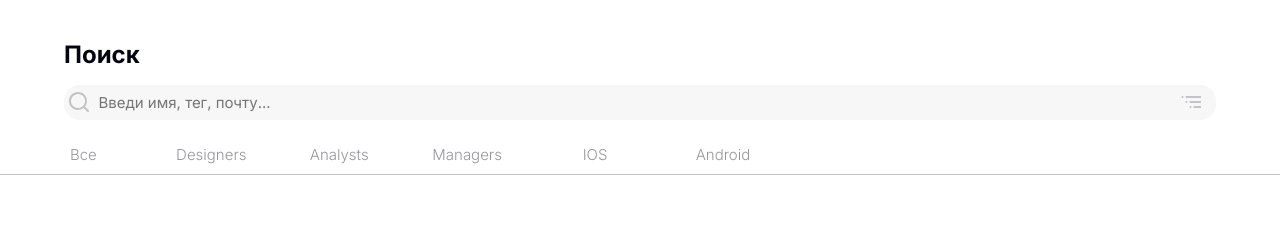
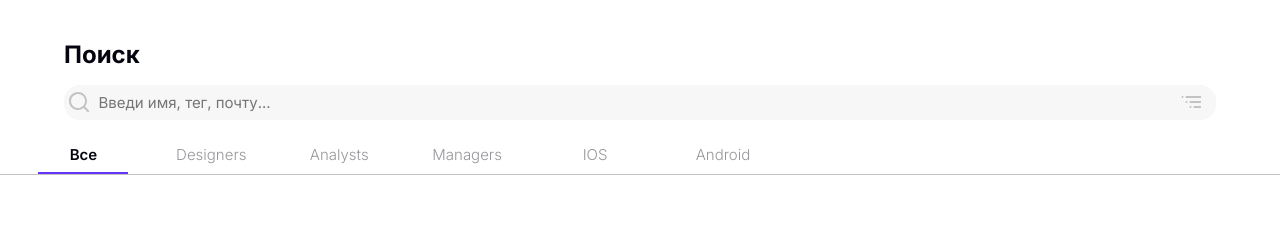
Before and after one commit to KarimAlba/KODE, a React (Create React App) app: page /1 in a window 1280 px wide. Shown: the top 235 px of the page. Built offline with nearby package versions, Linux system fonts and the light colour scheme; no server answers.

Commit message:
most bags were fixed

```diff
--- a/src/components/customLink/CustomLinkComponent.tsx
+++ b/src/components/customLink/CustomLinkComponent.tsx
@@ -1,6 +1,5 @@
 import IWorker from '../../models/IWorker';
-import { Link, useMatch } from 'react-router-dom';
-import { useEffect } from 'react';
+import { Link } from 'react-router-dom';
 import axios from 'axios';
 
 interface CutomLinkPropsTypes{
@@ -9,11 +8,12 @@ interface CutomLinkPropsTypes{
     children: string;
     filterByDepartament: any;
     departament: string;
+    isActive?: boolean;
+    changeActive?: any;
 }
 
 const CustomLink = (props: CutomLinkPropsTypes) => {
-    const { workers, children, to, departament } = props;
-    const match = useMatch(to);
+    const { children, to, departament, isActive, changeActive } = props;
 
     const sortArray = (x: IWorker, y: IWorker) =>{
         if (x.firstName < y.firstName) {return -1;}
@@ -32,12 +32,15 @@ const CustomLink = (props: CutomLinkPropsTypes) => {
 
     const handleClick = () => {
         sendReq();
+        if (isActive) {
+            return
+        } changeActive();
     }
 
     return(
         <Link
-            to={to}
-            onClick={handleClick}
+            to={to} onClick={handleClick}
+            className={isActive? 'active': 'inactive'}
         >
             {children}
         </Link>
--- a/src/components/mainPage/MainPageComponent.module.scss
+++ b/src/components/mainPage/MainPageComponent.module.scss
@@ -6,7 +6,7 @@
 
     .workers_worker{
         margin: 10px;
-        width: 20%;
+        width: 25%;
         height: 90px;
         display: flex;
         justify-content: space-around;
@@ -19,7 +19,7 @@
         }
 
         .worker_container{
-            width: 50%;
+            width: 70%;
 
             .worker_header{
                 display: flex;
--- a/src/components/mainPage/MainPageComponent.tsx
+++ b/src/components/mainPage/MainPageComponent.tsx
@@ -7,7 +7,8 @@ interface MainPagePropsType {
 }
 
 const MainPage = (props: MainPagePropsType) => {
-    const {workers} = props;
+    const { workers } = props;
+
     return (
         <div className={styles['workers']}>
            { workers.map(worker =>
--- a/src/components/navBarComponent/NavBarComponent.tsx
+++ b/src/components/navBarComponent/NavBarComponent.tsx
@@ -1,5 +1,6 @@
 import IWorker from '../../models/IWorker';
 import CustomLink from '../customLink/CustomLinkComponent';
+import { useState } from 'react';
 
 interface NavBarPropsTypes{
     workers: IWorker[];
@@ -8,37 +9,47 @@ interface NavBarPropsTypes{
 
 const NavBar = (props: NavBarPropsTypes) => {
     const { workers } = props;
+    const [isActive, setIsActive] = useState<boolean>(true);
+    const changeActive = () => {setIsActive(false)};
+
     return (
         <nav>
             <CustomLink
                 children='Все' workers={workers} to='/'
                 departament='all'
                 filterByDepartament={props.filterByDepartament}
+                isActive={isActive}
+                changeActive={changeActive}
             />
             <CustomLink
                 children='Designers' workers={workers} to='/'
                 departament='design'
                 filterByDepartament={props.filterByDepartament}
+                changeActive={changeActive}
             />
             <CustomLink
                 children='Analysts' workers={workers} to='/'
                 departament='analytics'
                 filterByDepartament={props.filterByDepartament}
+                changeActive={changeActive}
             />
             <CustomLink
                 children='Managers' workers={workers} to='/'
                 departament='management'
                 filterByDepartament={props.filterByDepartament}
+                changeActive={changeActive}
             />
             <CustomLink
                 children='IOS' workers={workers} to='/'
                 departament='ios'
                 filterByDepartament={props.filterByDepartament}
+                changeActive={changeActive}
             />
             <CustomLink
                 children='Android' workers={workers} to='/'
                 departament='android'
                 filterByDepartament={props.filterByDepartament}
+                changeActive={changeActive}
             />
         </nav>
     )
--- a/src/root/App.scss
+++ b/src/root/App.scss
@@ -69,6 +69,19 @@ button{
     }
 }
 
+.active{
+    color: #050510;
+    border-bottom: 2px solid #6534FF;
+    font-weight: 600;
+}
+
+.inactive{
+    color: #97979B;
+    text-decoration: none;
+    font-weight: 300;
+    border: none;
+}
+
 nav{
     margin:25px 0;
     padding: 0 40% 0 3%;
--- a/src/root/App.tsx
+++ b/src/root/App.tsx
@@ -48,10 +48,10 @@ const App = () =>{
   const getStateOfSorting = () => {
     setBirthdaySorting(!birthdaySorting);
     birthdaySorting ?
+      setWorkers(workers.sort(sortArray)):
       setWorkers(workers.sort(
         (a: IWorker, b: IWorker) => Number(new Date(b.birthday)) - Number(new Date(a.birthday))
-      )):
-      setWorkers(workers.sort(sortArray))
+      ))
   }
 
   const routes =
@@ -69,16 +69,28 @@ const App = () =>{
   }
 
   const prepareArray = (phrase: string) => {
-    setWorkers(workers.filter(worker => checkArr(worker, phrase)))
+    if (!phrase) {
+      sendReq();
+    } setWorkers(workers.filter(worker => checkArr(worker, phrase)))
+
   }
 
-    const getPhrase = (phrase: string) => {prepareArray(phrase)};
+  const getPhrase = (phrase: string) => {prepareArray(phrase)};
 
   return (
     <div className="App">
       <TopAppBar getStateOfModal={getStateOfModal} getPhrase={getPhrase}/>
-      <NavBar workers={workers} filterByDepartament={filterByDepartament}/>
-      {stateOfModal? <Modal getStateOfModal={getStateOfModal} getStateOfSorting={getStateOfSorting} birthdaySorting={birthdaySorting}/>: null}
+      <NavBar
+        workers={workers} filterByDepartament={filterByDepartament}
+      />
+      {
+        stateOfModal?
+          <Modal
+            getStateOfModal={getStateOfModal} getStateOfSorting={getStateOfSorting}
+            birthdaySorting={birthdaySorting}
+          />:
+          null
+      }
       {stateOfPreloader? <Preloader /> : routes}
     </div>
   );
```
